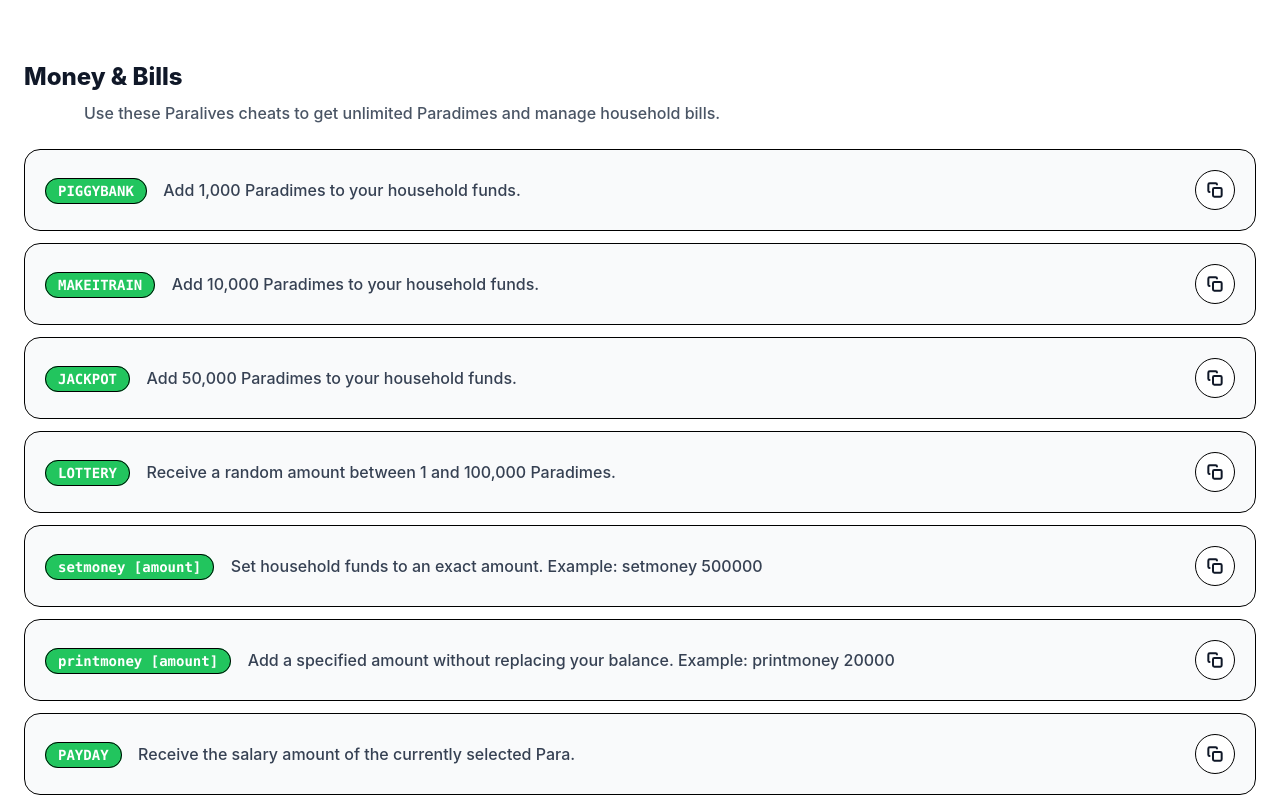
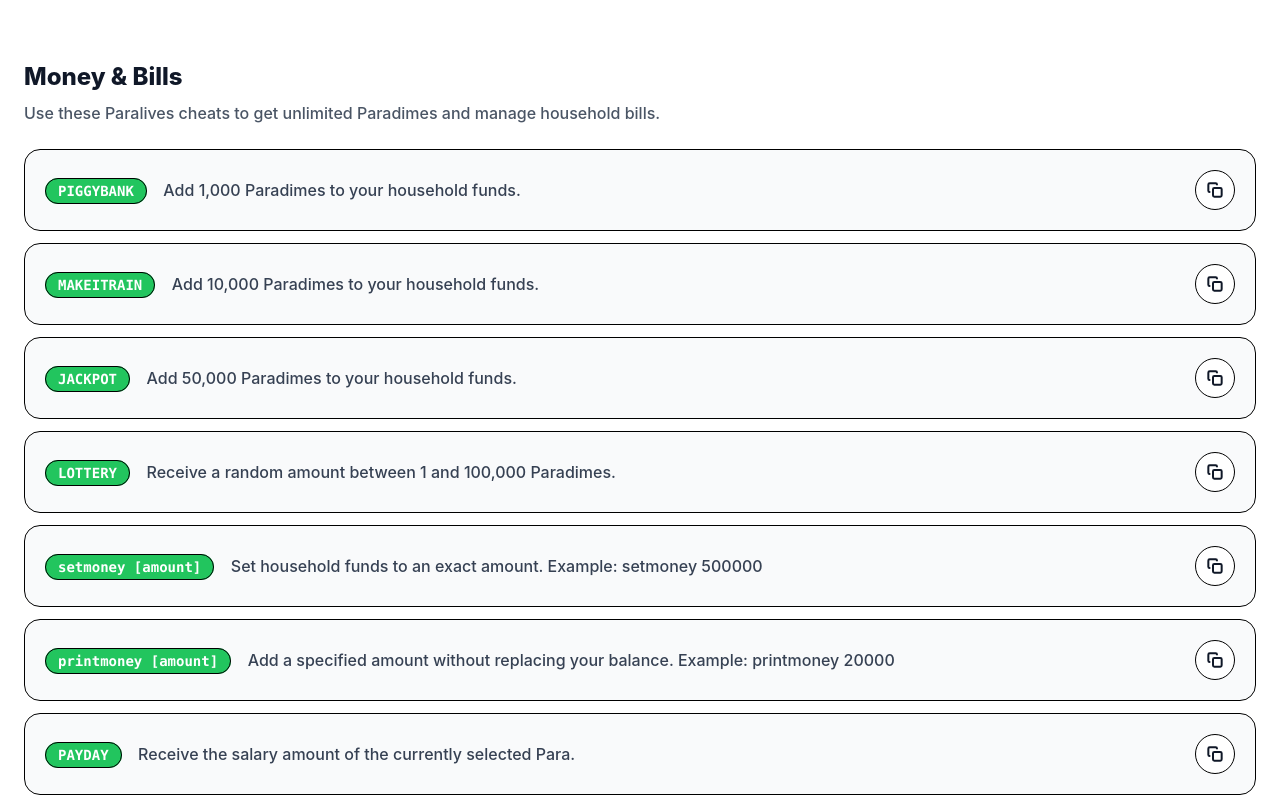
Before and after one commit to ychisbest/paralivescheatscom, an Astro site: page / in a window 1280 px wide. Shown: the part 1572-2369 px from the top of the page. Built offline with nearby package versions, Linux system fonts and the light colour scheme; Astro itself is replaced by a stand-in of ours.

Commit message:
UI: 去掉分类图标，降低导航对比度，修复副标题对齐
- 移除分类标题左侧 emoji 图标徽标
- 分类导航 pills opacity 降至 70%
- 副标题 ml-15 移除，与主标题左对齐

```diff
--- a/src/pages/index.astro
+++ b/src/pages/index.astro
@@ -252,7 +252,7 @@
             <h3 class="text-2xl font-extrabold mb-2">
               {section.title}
             </h3>
-            <p class="text-gray-600 font-medium mb-6 ml-15">{section.desc}</p>
+            <p class="text-gray-600 font-medium mb-6">{section.desc}</p>
             <div class="space-y-3">
               {section.cheats.map(cheat => (
                 <div class="flex items-center justify-between gap-4 bg-[#F9FAFB] border border-black rounded-2xl p-4 md:p-5 hover:translate-x-1 hover:translate-y-1 hover:shadow-none transition-all brutal-shadow">
```
